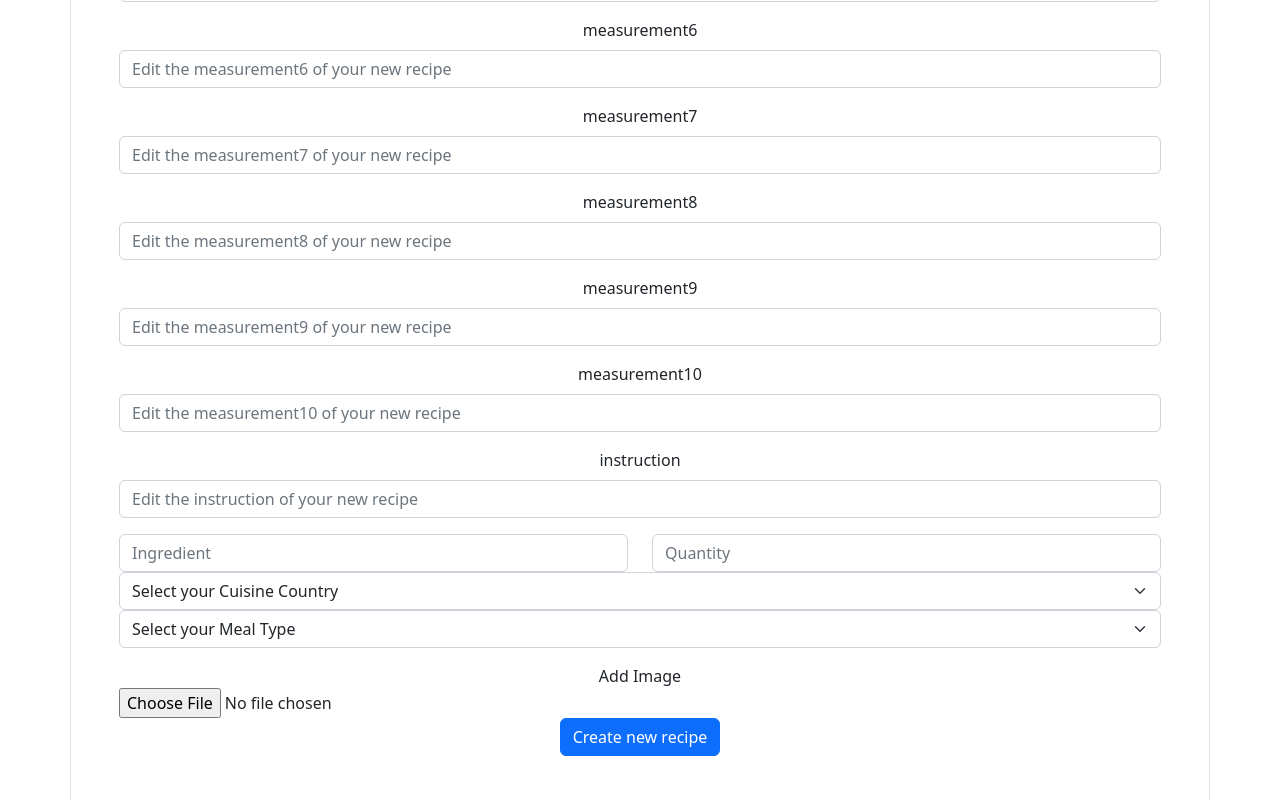
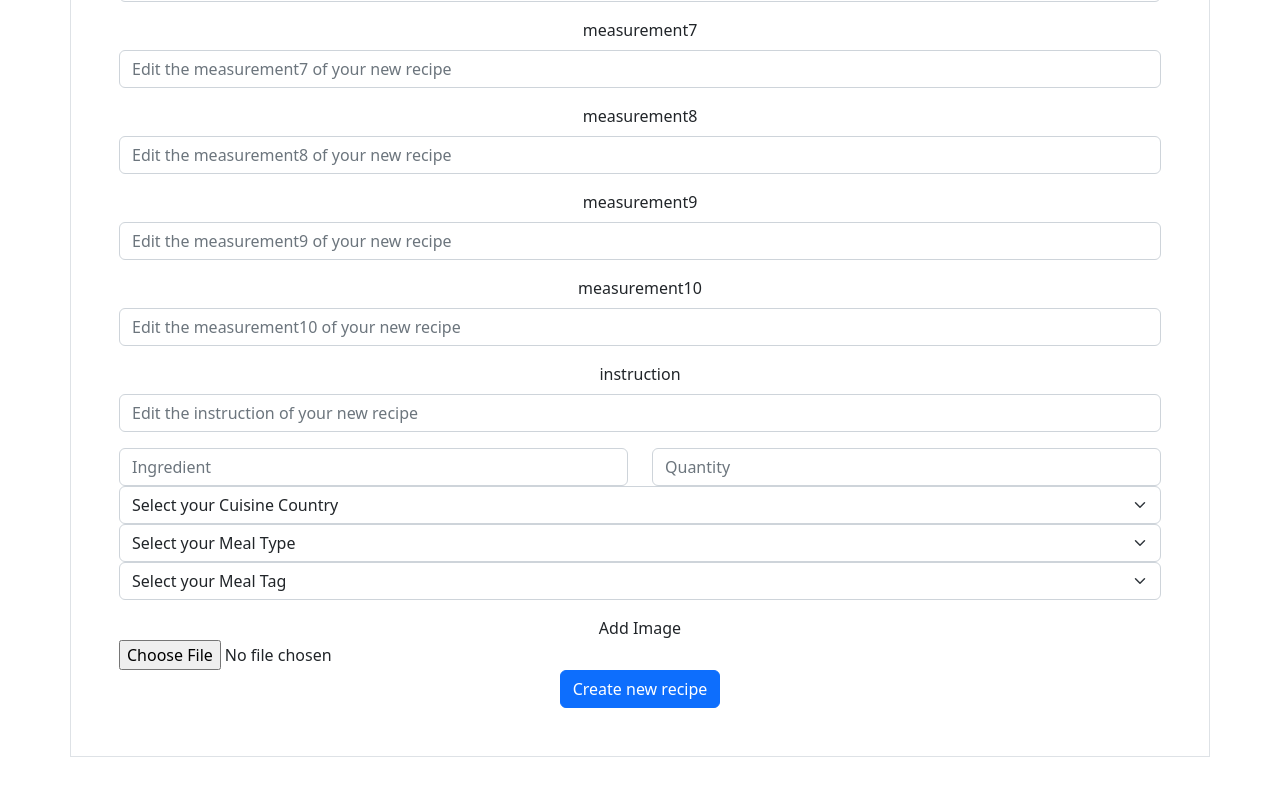
Before and after one commit to mdidomizio/Final-Project---Adelya-Miriam-Fatima, a React (Create React App) app: page /newRecipe in a window 1280 px wide. Shown: the part 1679-2479 px from the top of the page. After the commit the page ends 2436 px from the top, so only its background shows below. Built offline with nearby package versions, Linux system fonts and the light colour scheme.

Commit message:
added mealtag

```diff
--- a/src/components/AddRecipeForm.js
+++ b/src/components/AddRecipeForm.js
@@ -173,7 +173,8 @@ const AddRecipeForm = () => {
               itemKey === "id" ||
               itemKey === "url" ||
               itemKey === "mealType" ||
-              itemKey === "mealOrigin")
+              itemKey === "mealOrigin" ||
+              itemKey === "mealTag")
               {
               return null;
             }
@@ -217,7 +218,11 @@ const AddRecipeForm = () => {
           </div>
 
           <div>
-          <Form.Select aria-label="Default select example">
+          <Form.Select
+          id="mealOrigin"
+          name="mealOrigin"
+          type="text"
+          aria-label="Default select example">
             <option>Select your Cuisine Country</option>
             <option value="1">American</option>
             <option value="2">British</option>
@@ -242,7 +247,11 @@ const AddRecipeForm = () => {
           </div>
 
           <div>
-          <Form.Select aria-label="Default select example">
+          <Form.Select
+          id="mealType"
+          name="mealType"
+          type="text"
+          aria-label="Default select example">
             <option>Select your Meal Type</option>
             <option value="1">Beef</option>
             <option value="2">Breakfast</option>
@@ -259,6 +268,31 @@ const AddRecipeForm = () => {
               <div className="text-danger">{`The Meal Type is ${formik.errors.mealType}`}</div>
             ) : null}
           </div>
+
+          <div>
+          <Form.Select
+          id="mealTag"
+          name="mealTag"
+          type="text"
+          aria-label="Default select example">
+            <option>Select your Meal Tag</option>
+            <option value="1">uno</option>
+            <option value="2">Two</option>
+            <option value="3">Three</option>
+            <option value="3">Four</option>
+            <option value="3">Five</option>
+            <option value="3">Six</option>
+            <option value="3">Seven</option>
+            <option value="3">Eight</option>
+            <option value="3">Nine</option>
+            <option value="3">Ten</option>
+          </Form.Select>
+          {formik.touched.mealTag && formik.errors.mealTag ? (
+              <div className="text-danger">{`The Meal Type is ${formik.errors.mealTag}`}</div>
+            ) : null}
+          </div>
+
+
         </Form.Group>
 
           {/* <Form.Group className="mb-3">
```
